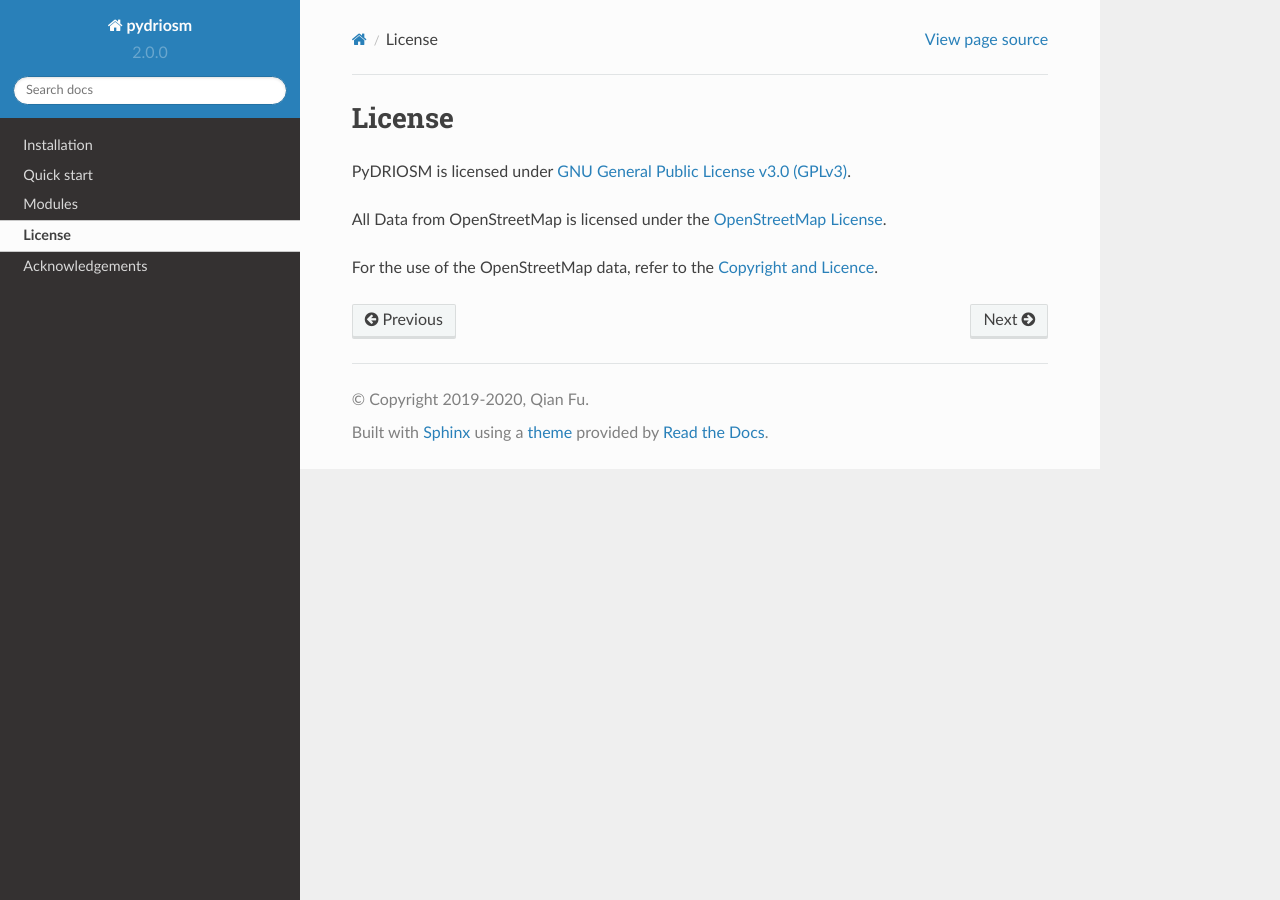
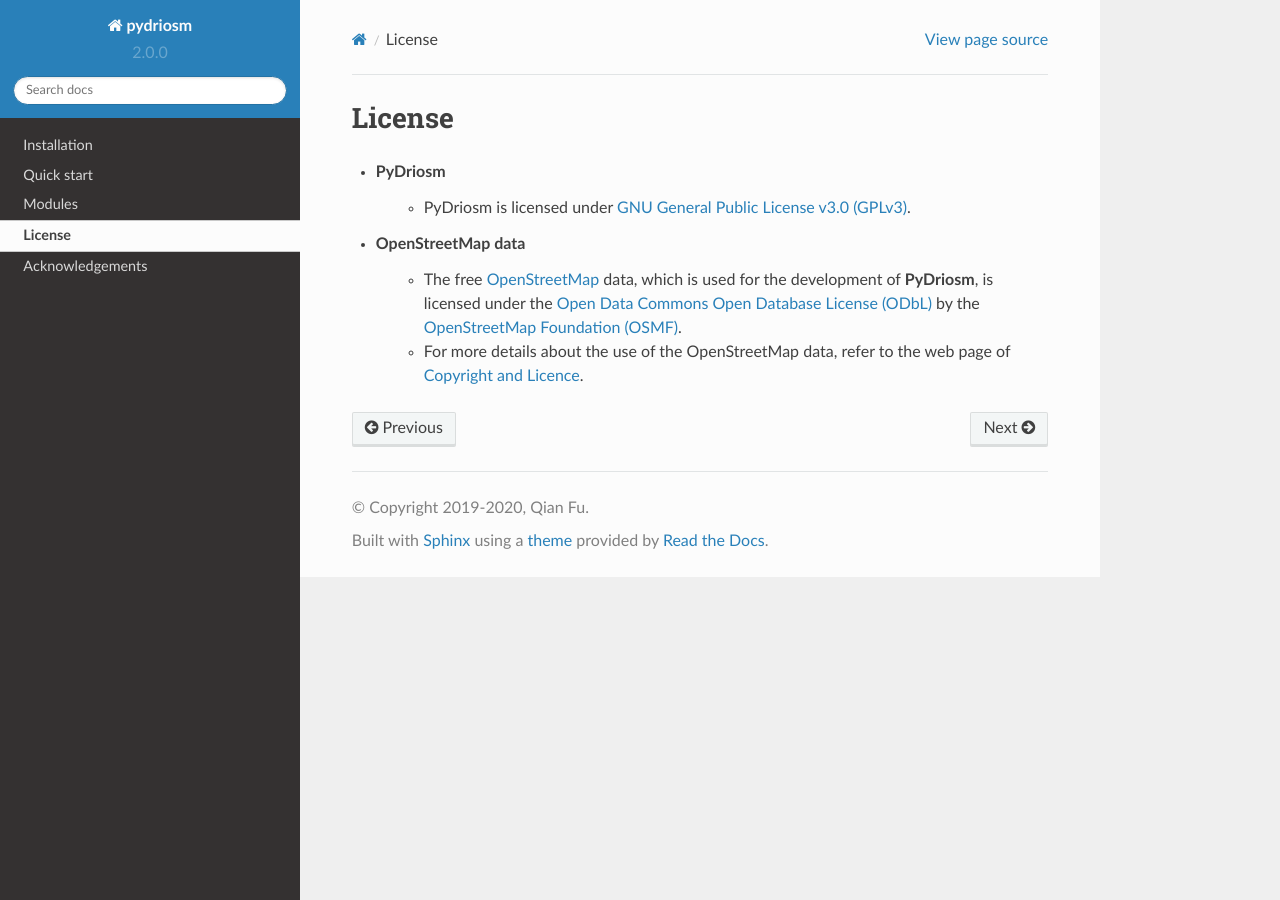
Before and after one commit to mikeqfu/pydriosm, a Sphinx documentation site: the page built from docs/source/license.rst, in a window 1280 px wide. Built offline with Sphinx 7.4.7 and the Read the Docs theme 2.0.0, drawn with Linux system fonts in a browser that asks for light colours.

Commit message:
modified \docs\source\license.rst

```diff
--- a/docs/source/license.rst
+++ b/docs/source/license.rst
@@ -2,8 +2,12 @@
 License
 =======
 
-PyDRIOSM is licensed under `GNU General Public License v3.0 (GPLv3) <https://github.com/mikeqfu/pydriosm/blob/master/LICENSE>`_.
+- **PyDriosm**
 
-All Data from OpenStreetMap is licensed under the `OpenStreetMap License <https://wiki.openstreetmap.org/wiki/OpenStreetMap_License>`_.
+    - PyDriosm is licensed under `GNU General Public License v3.0 (GPLv3) <https://github.com/mikeqfu/pydriosm/blob/master/LICENSE>`_.
 
-For the use of the OpenStreetMap data, refer to the `Copyright and Licence <https://www.openstreetmap.org/copyright>`_.
+- **OpenStreetMap data**
+
+    - The free `OpenStreetMap <https://www.openstreetmap.org/>`_ data, which is used for the development of **PyDriosm**, is licensed under the `Open Data Commons Open Database License (ODbL) <https://opendatacommons.org/licenses/odbl/>`_ by the `OpenStreetMap Foundation (OSMF) <https://osmfoundation.org/>`_.
+
+    - For more details about the use of the OpenStreetMap data, refer to the web page of `Copyright and Licence <https://www.openstreetmap.org/copyright>`_.
```
